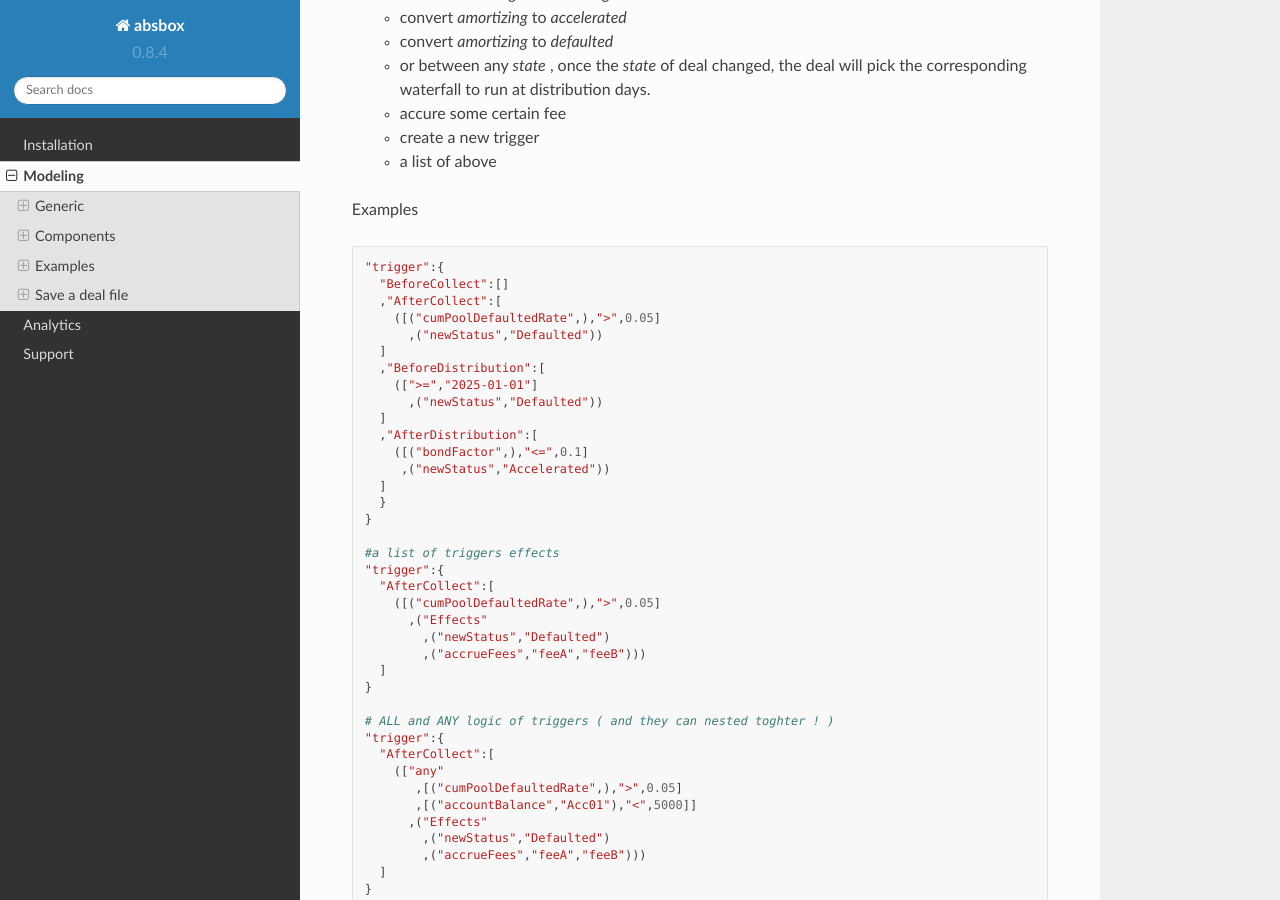
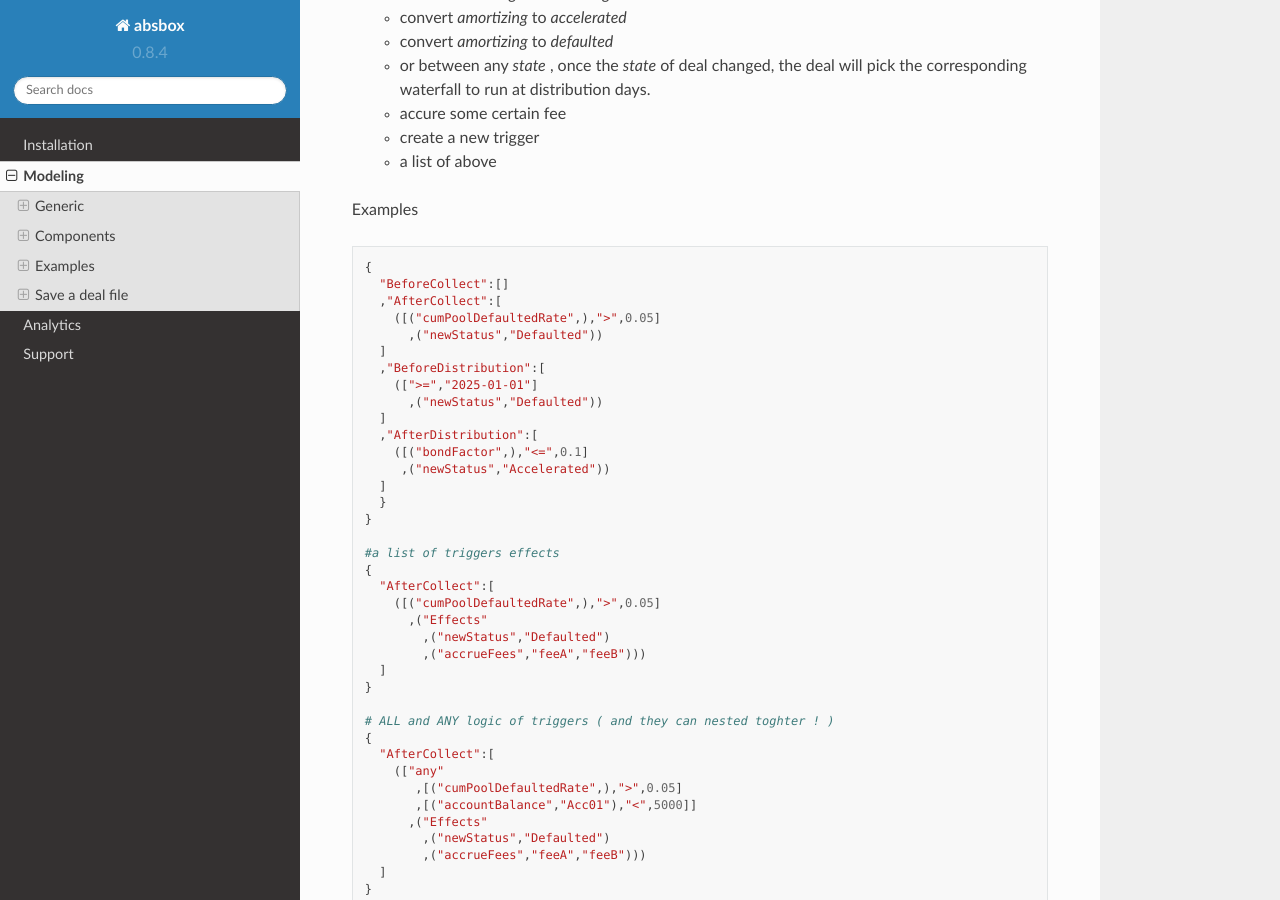
Before and after one commit to yellowbean/absbox-doc, a Sphinx documentation site: the page built from docs/source/modeling.rst, in a window 1280 px wide and 900 px high, scrolled down 12481 px. Built offline with Sphinx 7.4.7 and the Read the Docs theme 2.0.0, drawn with Linux system fonts in a browser that asks for light colours.

Commit message:
update trigger sample

```diff
--- a/docs/source/modeling.rst
+++ b/docs/source/modeling.rst
@@ -651,7 +651,7 @@ Examples
 
 .. code-block:: python
 
-    "trigger":{
+    {
       "BeforeCollect":[]
       ,"AfterCollect":[
         ([("cumPoolDefaultedRate",),">",0.05]
@@ -669,7 +669,7 @@ Examples
     }
 
     #a list of triggers effects
-    "trigger":{
+    {
       "AfterCollect":[
         ([("cumPoolDefaultedRate",),">",0.05]
           ,("Effects"
@@ -679,7 +679,7 @@ Examples
     }
 
     # ALL and ANY logic of triggers ( and they can nested toghter ! )
-    "trigger":{
+    {
       "AfterCollect":[
         (["any"
            ,[("cumPoolDefaultedRate",),">",0.05]
```
